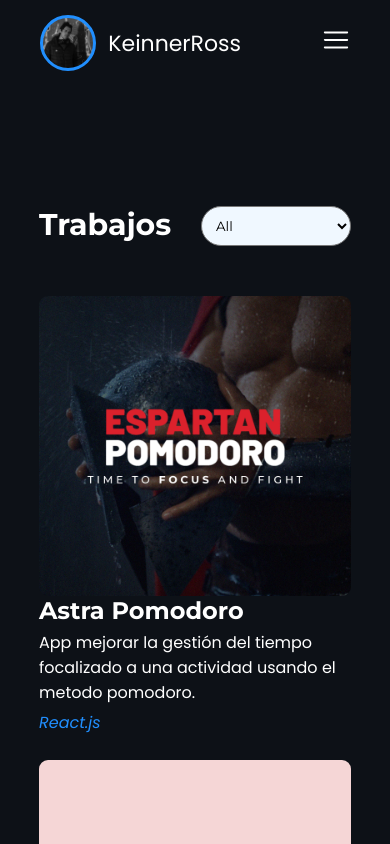
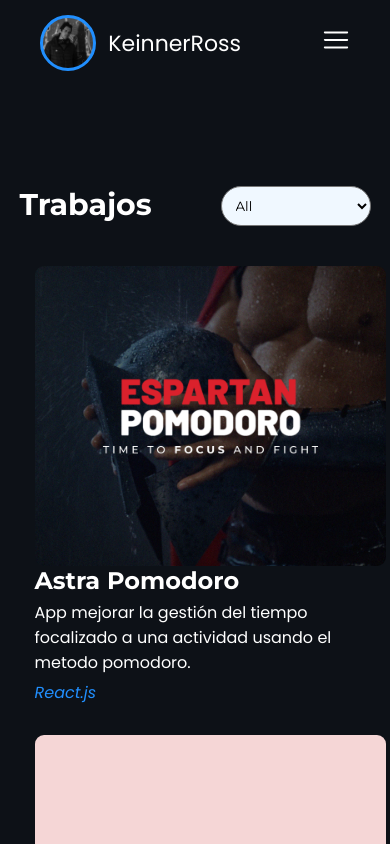
Before and after one commit to Keinnerross/portfolioross, a React (Create React App) app: page /trabajos in a window 390 px wide. Shown: the top 844 px of the page. Built offline with nearby package versions, Linux system fonts and the light colour scheme.

Commit message:
closeModalUpdate&HTMLData

```diff
--- a/package.json
+++ b/package.json
@@ -15,6 +15,7 @@
     "babel-plugin-macros": "^3.1.0",
     "dark-mode-toggle": "^0.14.3",
     "emailjs": "^4.0.1",
+    "html-react-parser": "^4.2.0",
     "react": "^18.2.0",
     "react-dom": "^18.2.0",
     "react-icons": "^4.10.1",
--- a/src/components/lightMode.jsx
+++ b/src/components/lightMode.jsx
@@ -48,6 +48,8 @@ const LightMode = () => {
   return (
     <div onClick={() => setLightMode(!lightMode)}>
       {lightMode ? <BsSun /> : <BsMoon />}
+
+
     </div>
   );
 };
--- a/src/components/works/projectCard.jsx
+++ b/src/components/works/projectCard.jsx
@@ -25,7 +25,6 @@ const ProjectCard = ({
 
   const closeCard = () => {
     setAnimationCloseCard(true);
-
     setTimeout(() => {
       setAnimationCloseCard(false);
       setIsOpenCard(false);
@@ -49,6 +48,7 @@ const ProjectCard = ({
         linkDemoOpen={linkDemo}
       ></ProjectOpenCard>
       <div className="box-work-main" onClick={() => openCard()}>
+        <div className="box-work-section">
           <div
             className="img-project-container"
             style={{
@@ -63,6 +63,7 @@ const ProjectCard = ({
             </div>
           </div>
         </div>
+      </div>
     </>
   );
 };
--- a/src/components/works/works.jsx
+++ b/src/components/works/works.jsx
@@ -4,6 +4,7 @@ import { SiReact, SiNodedotjs } from "react-icons/si";
 import { TbBrandNextjs } from "react-icons/tb";
 import { Data } from "./worksData.js";
 import { useState } from "react";
+import parse from "html-react-parser";
 
 const Works = ({ worksRefProp }) => {
   const [categorySelect, setCategorySelect] = useState("All");
@@ -19,7 +20,9 @@ const Works = ({ worksRefProp }) => {
           key={i}
           title={work.title}
           description={work.description}
-          descriptionLong={work.descriptionLong}
+          descriptionLong={
+            work.descriptionLong ? parse(work.descriptionLong) : ""
+          }
           // icon={<SiReact />}
           technology={work.technology}
           technology2={work.technology2}
@@ -38,7 +41,9 @@ const Works = ({ worksRefProp }) => {
           key={i}
           title={work.title}
           description={work.description}
-          descriptionLong={work.descriptionLong}
+          descriptionLong={
+            work.descriptionLong ? parse(work.descriptionLong) : ""
+          }
           // icon={<SiReact />}
           technology={work.technology}
           technology2={work.technology2}
@@ -57,7 +62,9 @@ const Works = ({ worksRefProp }) => {
           key={i}
           title={work.title}
           description={work.description}
-          descriptionLong={work.descriptionLong}
+          descriptionLong={
+            work.descriptionLong ? parse(work.descriptionLong) : ""
+          }
           // icon={<SiReact />}
           technology={work.technology}
           technology2={work.technology2}
@@ -76,7 +83,9 @@ const Works = ({ worksRefProp }) => {
           key={i}
           title={work.title}
           description={work.description}
-          descriptionLong={work.descriptionLong}
+          descriptionLong={
+            work.descriptionLong ? parse(work.descriptionLong) : ""
+          }
           // icon={<SiReact />}
           technology={work.technology}
           technology2={work.technology2}
@@ -95,7 +104,9 @@ const Works = ({ worksRefProp }) => {
           key={i}
           title={work.title}
           description={work.description}
-          descriptionLong={work.descriptionLong}
+          descriptionLong={
+            work.descriptionLong ? parse(work.descriptionLong) : ""
+          }
           // icon={<SiReact />}
           technology={work.technology}
           technology2={work.technology2}
@@ -131,96 +142,7 @@ const Works = ({ worksRefProp }) => {
             </select>
           </div>
 
-          <div className="box-works-container">
-            {categoryRender()}
-
-            <>
-              {/* <ProjectCard
-              title="Spartan Pomodoro"
-              description="App mejorar la gestión del tiempo focalizado a una actividad usando el metodo pomodoro."
-              descriptionLong='La aplicación se centra en ayudar a las personas a mejorar su gestión del tiempo al utilizar el método Pomodoro. El método Pomodoro es una técnica de productividad que se basa en dividir el trabajo en intervalos de tiempo cortos, denominados "Pomodoros", seguidos por breves descansos. La idea es que al dividir el trabajo en intervalos más cortos y concentrarse en una sola tarea durante un período de tiempo limitado.'
-              icon={<SiReact />}
-              technology="React.js"
-              technology2="Webpack"
-              technology3="Npm"
-              img={spartan}
-              statepj="Finalizado"
-              yearpj="2022"
-              linkRepo="https://github.com/Keinnerross/Espartan-pomodoro-app"
-              linkDemo="https://keinnerross.github.io/Espartan-pomodoro-app/"
-            /> */}
-
-              {/* <ProjectCard
-              title="Link in Bio"
-              description="Menú personalizado dónde están todos los links a redes sociales, website, etc..."
-              descriptionLong="Un menú personalizado es una lista de enlaces a sitios web y redes sociales que seleccionas y organizas de manera específica para tus necesidades. Estos enlaces pueden incluir tu sitio web, tus redes sociales como Facebook, Twitter, Instagram y LinkedIn, y otros sitios que consideres útiles para tus seguidores o clientes. El menú personalizado se puede colocar en cualquier lugar de tu sitio web o blog, y es una manera eficiente de permitir a tus visitantes acceder fácilmente a toda tu presencia en línea. "
-              icon={<TbBrandNextjs />}
-              technology="React.js"
-              technology2="Webpack"
-              img={linkbio}
-              statepj="Finalizado"
-              yearpj="2023"
-              linkRepo="https://github.com/Keinnerross/linkbio"
-              linkDemo="https://keinnerross.github.io/linkbio/"
-            />
-          </div> */}
-              {/* <div className="box-works-container">
-            <ProjectCard
-              title="SoloGomas Website"
-              description="Sitio web corporativo diseñado para enseñar productos y brindar información a los clientes"
-              descriptionLong="Un sitio web corporativo es una plataforma en línea que se utiliza para promocionar y vender productos o servicios de una empresa o negocio. Estos sitios suelen incluir información detallada sobre los productos o servicios ofrecidos, así como también información de contacto, direcciones y horarios de atención al cliente. Además, los sitios web corporativos a menudo incluyen secciones para proporcionar información sobre la empresa, como su historia, sus valores y su visión."
-              icon={<TbBrandNextjs />}
-              technology="Next.js"
-              technology2="React.js "
-              technology3="Webpack"
-              img={sologomas}
-              statepj="Finalizado"
-              yearpj="2023"
-              linkRepo="https://github.com/Keinnerross"
-              linkDemo="https://sologomas.cl/"
-            />
-            <ProjectCard
-              title="SoloGomas Belts.app"
-              description="Sistema de control de inventario, construcción de api y base de datos más consumo."
-              descriptionLong='SoloGomas es una empresa dedicada a la distribución de correas automotrices. Para mantener un control eficiente de su inventario y garantizar suficientes correas disponibles, he desarrollado un sistema de control de inventario a medida.
-
-              Este sistema utiliza una "API" y una base de datos para permitir que diferentes sistemas y aplicaciones se puedan comunicar entre sí y compartan información. Por ejemplo, si un cliente realiza un pedido de correas a través de la tienda en línea de SoloGomas, el sistema de control de inventario se actualizará automáticamente para reflejar el cambio en el nivel de stock.'
-              icon={<SiNodedotjs />}
-              technology="Node"
-              technology2="Datatable"
-              technology3="jQuery"
-              img={appsologomas}
-              statepj="En curso"
-              yearpj="2022"
-              linkRepo="https://github.com/Keinnerross/SologomasApp/"
-              linkDemo="https://keinnerross.github.io/SologomasApp/"
-            />
-          </div> */}
-              {/* <div className="box-works-container">
-            <ProjectCard
-              title="Ninja Tap"
-              description="Juego de medir tu velocidad de clicks/taps contra reloj, ¡divertido y adictivo!"
-              descriptionLong="Este juego es una herramienta divertida y adictiva que te permite medir tu velocidad de clicks o taps en relación con el tiempo. Al comenzar el juego, se te presentará un objetivo, como hacer un cierto número de clicks o taps en un período de tiempo determinado. Luego, tendrás que hacer clic o tocar el objetivo con la mayor velocidad posible para cumplir con el reto."
-              icon={<SiReact />}
-              technology="React Native"
-              technology2="Expo"
-              img={ninja}
-              statepj="En curso"
-              yearpj="2022"
-            />
-
-            <ProjectCard
-              title="Human Picture"
-              description="App dónde puedes practicar el dibujo de poses humanas con temporizador, útil para artistas y estudiantes de arte."
-              descriptionLong="Esta aplicación es una herramienta útil para artistas y estudiantes de arte que deseen mejorar sus habilidades de dibujo de poses humanas. La aplicación incluye un temporizador que te permite practicar el dibujo de poses en un plazo de tiempo determinado, lo que te ayudará a desarrollar la habilidad de captar rápidamente la esencia de una pose y dibujarla de manera precisa y detallada."
-              icon={<SiReact />}
-              technology="React Native"
-              img={appar}
-              statepj="En curso"
-              yearpj="2022"
-            />*/}
-            </>
-          </div>
+          <div className="box-works-container">{categoryRender()}</div>
         </div>
       </div>
     </div>
--- a/src/components/works/worksData.js
+++ b/src/components/works/worksData.js
@@ -95,6 +95,51 @@ export const Data = [
     title: "Módulo Super Mario",
     category: "front",
     img: mario,
+
+    description:
+      "Inspirado en el famoso videojuego, diseñé un pequeño módulo interactivo que permite a los usuarios controlar a Super Mario y hacerlo saltar sobre un bloque de texto.",
+
+    descriptionLong: `
+    <div style="text-align: justify;  ">
+    <h4>Características Clave:</h4>
+    <br />
+    <ul>
+      <li>
+        Implementación de JavaScript Vanilla para manejar la lógica de salto y
+        animaciones. Interacción dinámica: Al hacer clic en el botón de salto,
+        Super Mario salta sobre un bloque de texto.
+      </li>
+    <br />
+      <li>
+        Cambio de contenido: El bloque de texto cambia su información al
+        interactuar con Super Mario, lo que muestra la versatilidad del módulo
+        para presentar información temática.
+      </li>
+    <br />
+      <li>
+        Potencial de Integración: Esta dinámica interactiva puede ser
+        fácilmente adaptada y combinada en otros sitios web con temáticas
+        específicas, aportando un toque lúdico y atractivo a la experiencia
+        del usuario.
+      </li>
+      <br />
+      <li>
+      Este proyecto no solo demuestra mis habilidades técnicas en JavaScript,
+      sino también mi capacidad para diseñar soluciones creativas y versátiles
+      que pueden enriquecer la interacción en sitios web.
+      </li>
+    </ul>
+    </div>
+
+`,
+
+    technology: "CSS,",
+    technology2: "Javascript",
+    technology3: "",
+    statepj: "Finalizado",
+    yearpj: "2022",
+    linkRepo: "https://github.com/Keinnerross",
+    linkDemo: "https://github.com/Keinnerross",
   },
   {
     title: "Tecnocrático",
--- a/src/stylesheet/works/projectCard.css
+++ b/src/stylesheet/works/projectCard.css
@@ -1,10 +1,15 @@
 .box-work-main {
-  width: 47%;
+  width: 45%;
   height: 170px;
   cursor: pointer;
+  border-radius: 9px;
+  padding: 15px;
+  box-sizing: content-box;
+}
+
+.box-work-section {
+  height: 100%;
   display: flex;
-  padding: 10px;
-  border-radius: 9px;
 }
 .box-work-main:hover {
   background-color: var(--tertiary);
@@ -45,10 +50,12 @@
 /* Escritorio pequeño / tablet */
 @media only screen and (min-width: 575px) and (max-width: 1200px) {
   .box-work-main {
-    display: inline;
-    padding: 0;
+    width: 100%;
   }
-
+  .box-work-section {
+    display: flex;
+    flex-wrap: wrap;
+  }
   .img-project-container {
     width: 100%;
     height: 300px;
@@ -66,7 +73,12 @@
 /* Teléfonos */
 @media only screen and (max-width: 575px) {
   .box-work-main {
-    display: inline;
+    width: 100%;
+    height: auto;
+  }
+  .box-work-section {
+    display: flex;
+    flex-wrap: wrap;
   }
 
   .img-project-container {
--- a/src/stylesheet/works/works.css
+++ b/src/stylesheet/works/works.css
@@ -1,11 +1,13 @@
 .works-container {
+  max-width: 100%;
   display: flex;
   align-items: center;
   justify-content: center;
 }
 
 .works-content-container {
-  width: 80%;
+  width: 90%;
+  max-width: 1300px;
   display: flex;
   flex-direction: column;
 }
@@ -21,7 +23,6 @@
   margin: 0;
 }
 .box-works-container {
-  width: 80vw;
   display: flex;
   flex-wrap: wrap;
   justify-content: space-between;
@@ -30,7 +31,7 @@
 }
 
 .workRefRecive {
-  padding-top: 120px;
+  padding-top: 100px;
 }
 
 /* Escritorio pequeño / tablet */
```
Also changed, not shown: src/components/works/projectOpenCard.jsx (+18 -9 lines), src/stylesheet/works/projectOpenCard.css (+12 -9 lines), 1 other file (tests, documents, lock files or other folders). Lines whose indentation alone changed are shown as unchanged.
